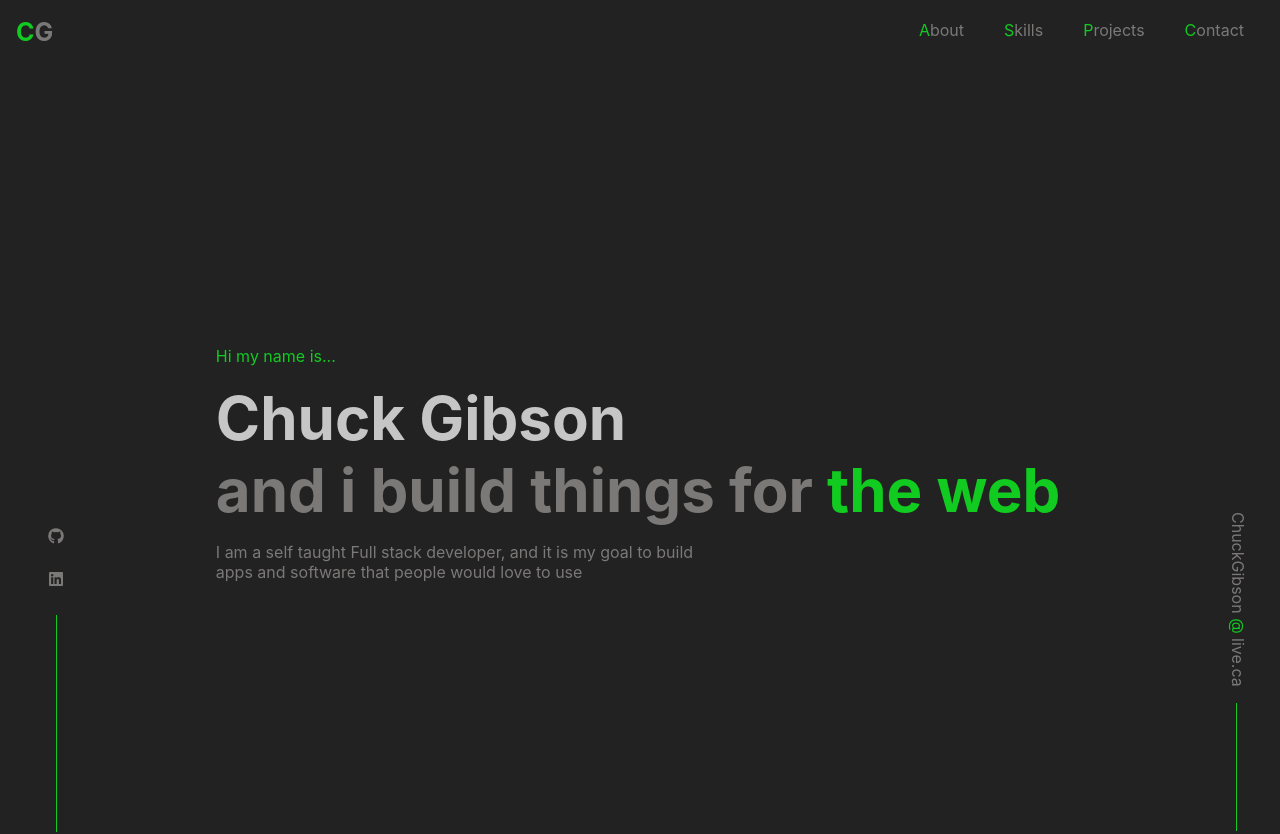
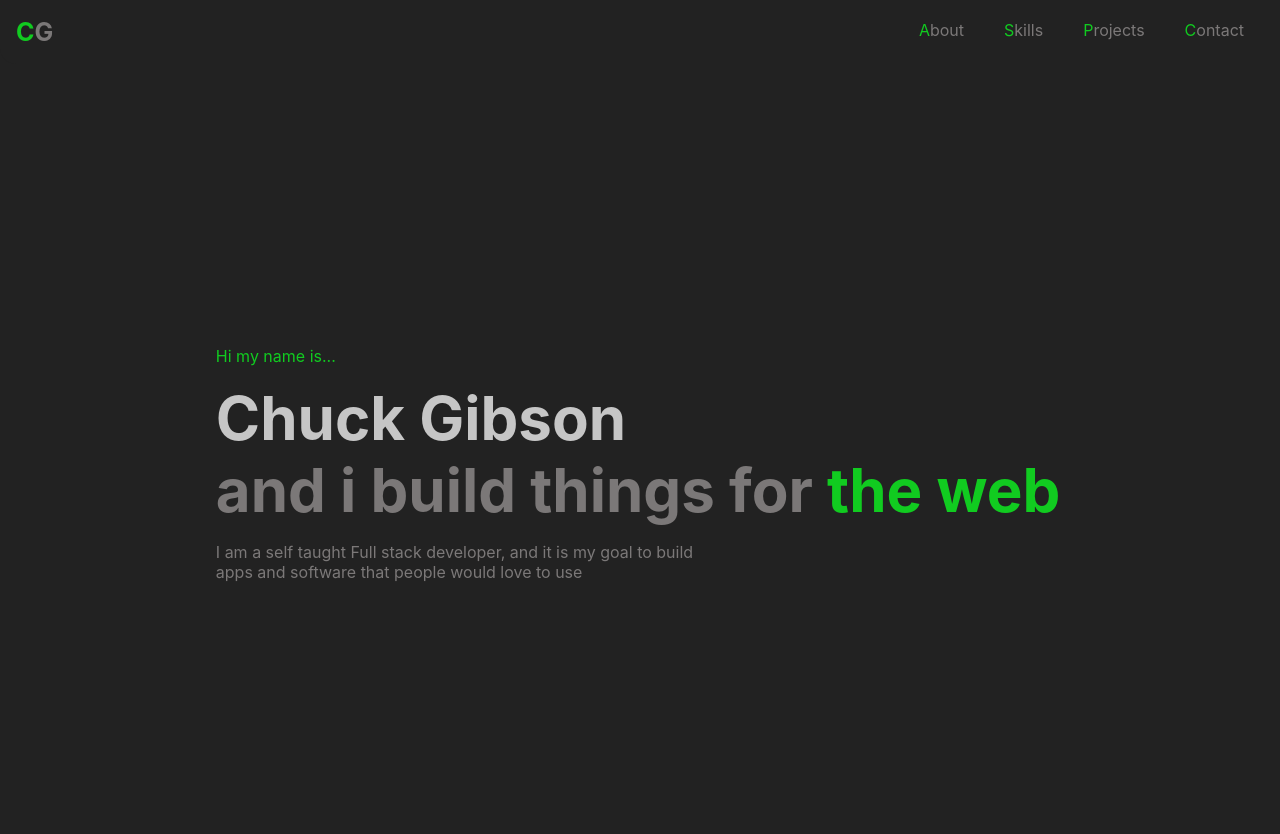
Before and after one commit to Chuck-Gibson/chuck_portfolio, a React (Create React App) app: page / in a window 1280 px wide. Shown: the top 834 px of the page. Built offline with nearby package versions, Linux system fonts and the light colour scheme.

Commit message:
test wit no wrapper

```diff
--- a/src/App.js
+++ b/src/App.js
@@ -4,7 +4,7 @@ import Projects from './components/projects';
 import About from './components/about';
 import Skills from './components/skills';
 import Intro from './components/Introduction';
-import SideWrapper from './components/sideWrapper';
+
 import Footer from './components/footer';
 import ContacMe from './components/contactMe';
 
@@ -18,7 +18,7 @@ function App() {
        <About/>
        <Skills/>
        <Projects/>
-       <SideWrapper/>
+
        <ContacMe/>
        <Footer/>
     </main>
```
